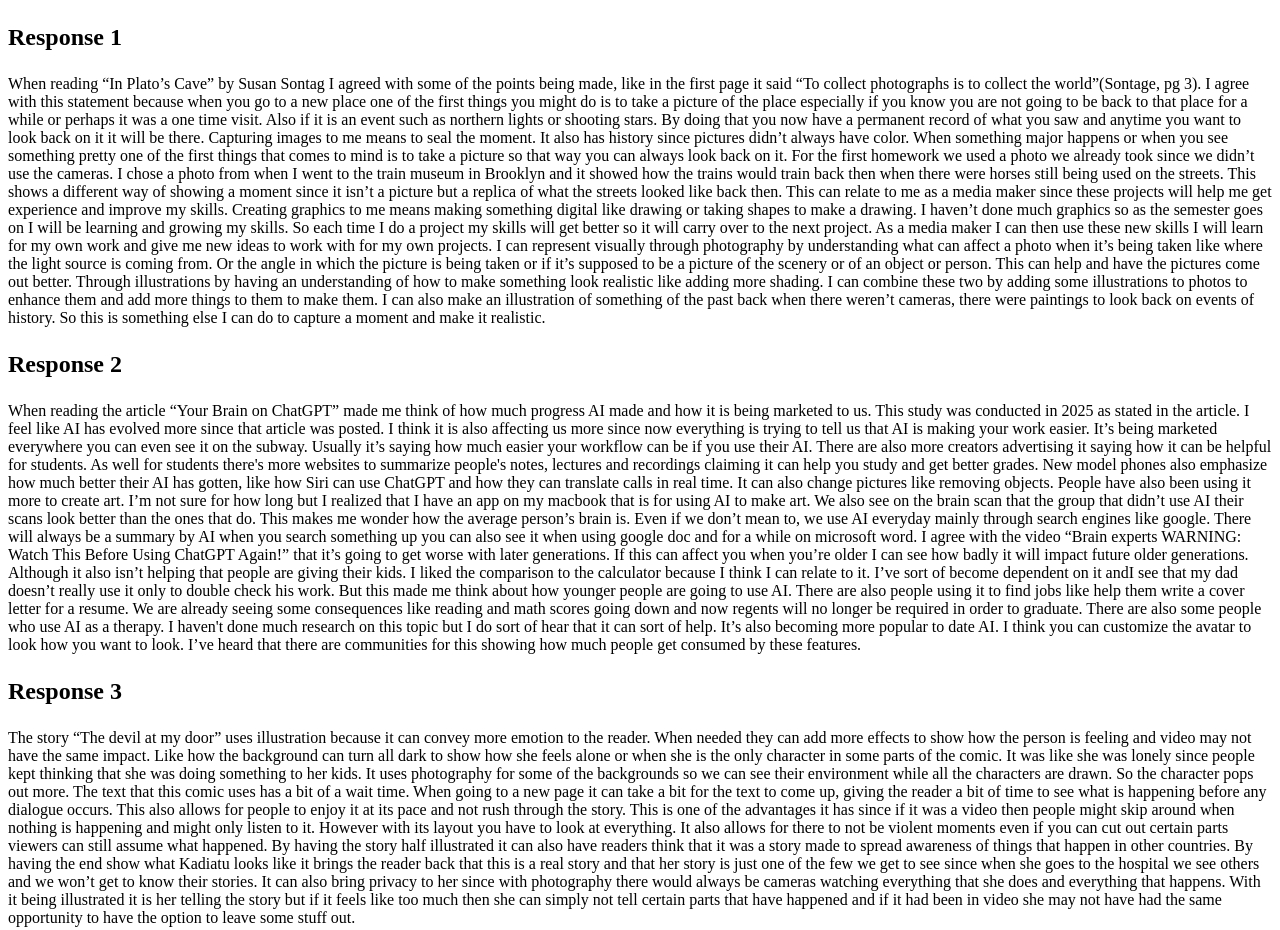
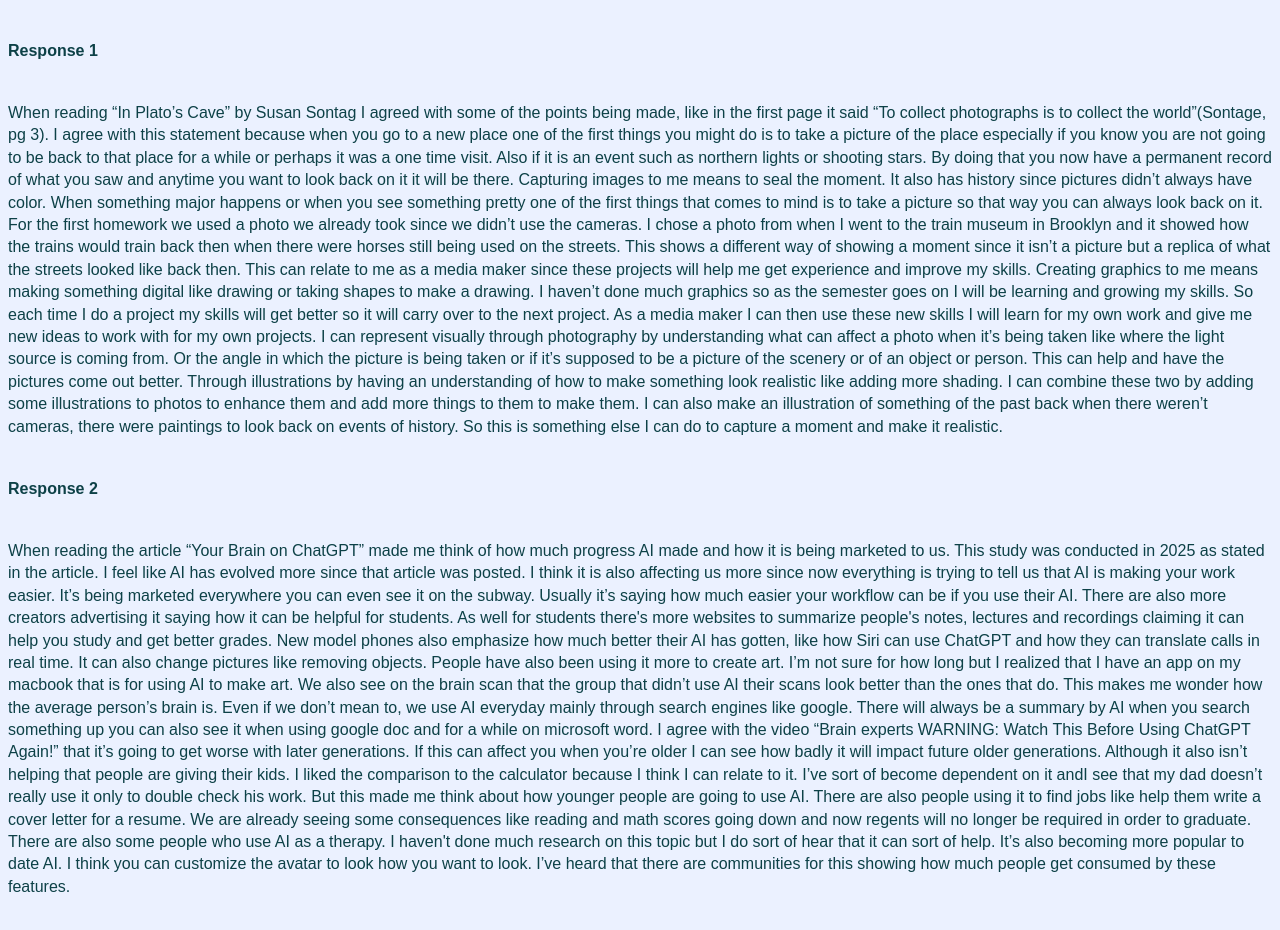
Before and after one commit to Odryhs/odry_website, a plain HTML site: page readings.html in a window 1280 px wide. Shown: the top 930 px of the page. Drawn offline with Linux system fonts and the light colour scheme.

Commit message:
Add stylesheet link to readings.html

```diff
--- a/readings.html
+++ b/readings.html
@@ -2,6 +2,7 @@
 <html>
 <head>
     <title>Reading responses</title>
+     <link rel="stylesheet" href="readstyle.css">
 </head>
 <body>
     <h2>
```
